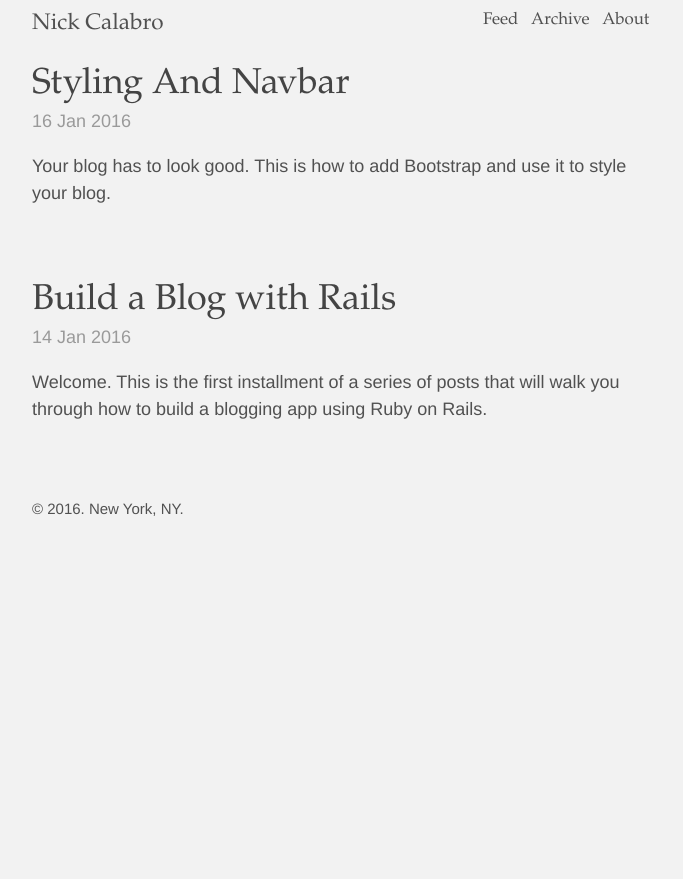
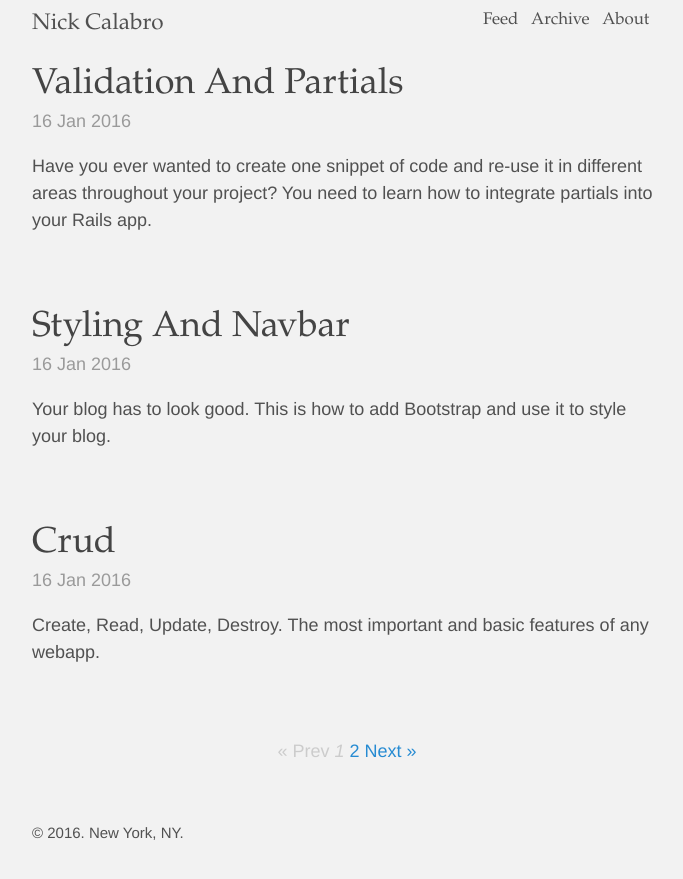
Before and after one commit to NickCalabs/nickcalabs.github.io, a Jekyll site: the page built from index.html, in a window 1280 px wide. Shown: the top 879 px of the page, without its empty margins (293-976 px from the left). Built offline with Jekyll 4.4.1, drawn with Linux system fonts in a browser that asks for light colours; Markdown is read by kramdown in place of the engine named in the settings; the list of posts is cut into pages by our own code; part of the change alters nothing that is shown.

Commit message:
new posts

````diff
--- a/_posts/2016-01-14-Build-a-Blog-with-Rails.markdown
+++ b/_posts/2016-01-14-Build-a-Blog-with-Rails.markdown
@@ -1,8 +1,5 @@
 ---
 layout: post
-tags:
-- jekyll
-- code
 title: "Build a Blog with Rails"
 categories: Rails
 author: Nick Calabro
--- /dev/null
+++ b/_posts/2016-01-16-CRUD.markdown
@@ -0,0 +1,57 @@
+---
+layout: post
+categories: Rails
+author: Nick Calabro
+image: railswelcome.jpg
+excerpt: "Create, Read, Update, Destroy. The most important and basic features of any webapp."
+---
+
+<meta name="twitter:card" content="summary" />
+<meta name="twitter:site" content="@NickCalabs" />
+<meta name="twitter:title" content="{{ page.title }}" />
+<meta name="twitter:description" content="Nick Calabro's Blog" />
+
+<div class="message">This is part four of the six part series covering, in detail, how to <a href="http://nameless-dusk-8821.herokuapp.com">create this blog with Ruby on Rails</a> from backend to frontend.
+</div>
+
+##Edit/Update
+
+Let’s face it, you’re never going to write a whole post the right way on the first try. Hell, this post probably has so many typos I’m surprised you’re still reading it. Adding update and edit functionality is fairly easy in our Rails app. Here’s the extra code you’ll need in the `posts_controller.rb`:
+
+```ruby
+def edit
+    @post = Post.find(params[:id])
+end
+
+def update
+    @post = Post.find(params[:id])
+
+    if @post.update(params[:post].permit(:title, :body))
+        redirect_to @post
+    else
+        render 'edit'
+    end
+end
+
+ def destroy
+    @post = Post.find(params[:id])
+    @post.destroy
+
+    redirect_to root_path
+end
+```
+
+From here, we now need a new view for the editing page. In `/posts`, create a new file called `edit.html.erb`. We can actually take the same code we have in `new.html.erb` and simply copy/paste it - just be sure to change the `h1` tag from “New Post” to “Edit Post”.
+
+This is great. We have all this functionality, but there are no links to get to any of them, and who wants to type things into the address bar? In `show.html.erb`, somewhere near where we show the date of the post, go ahead and add these couple lines of code:
+
+```ruby
+<%= link_to 'Edit', edit_post_path(@post) %>
+| <%= link_to 'Delete', post_path(@post), method: :delete, data: { confirm: "You sure?" } %>
+```
+
+With that, we now have all the CRUD features for our blog. Create, read, update, and destroy all the blog posts you’d like. We’re still not quite finished, though, but we’re nearly there.
+
+<div class="message">
+  If you liked this or found it useful please let me know. You can check out the code on my <a href="http://github.com/nickcalabs">GitHub</a> and I'd love to connect on <a href="http://twitter.com/nickcalabs">Twitter</a>, <a href="http://linkedin.com/in/nickcalabro">Linkedin</a>, or just chatting in <a href="mailto:calabro.nick@gmail.com">emails</a>.
+</div>
--- a/_posts/2016-01-16-Styling-and-Navbar.markdown
+++ b/_posts/2016-01-16-Styling-and-Navbar.markdown
@@ -1,8 +1,5 @@
 ---
 layout: post
-tags:
-- jekyll
-- code
 categories: Rails
 author: Nick Calabro
 image: railswelcome.jpg
--- /dev/null
+++ b/_posts/2016-01-16-Validation-and-Partials.markdown
@@ -0,0 +1,69 @@
+---
+layout: post
+categories: Rails
+author: Nick Calabro
+image: railswelcome.jpg
+excerpt: "Have you ever wanted to create one snippet of code and re-use it in different areas throughout your project? You need to learn how to integrate partials into your Rails app."
+---
+
+<meta name="twitter:card" content="summary" />
+<meta name="twitter:site" content="@NickCalabs" />
+<meta name="twitter:title" content="{{ page.title }}" />
+<meta name="twitter:description" content="Nick Calabro's Blog" />
+
+<div class="message">This is part three of the six part series covering, in detail, how to <a href="http://nameless-dusk-8821.herokuapp.com">create this blog with Ruby on Rails</a> from backend to frontend.
+</div>
+
+##Validate
+
+Right now, you can create a post with absolutely no content inside. In your `app/models/post.rb` file, we’re going to want to add some validations.
+
+```ruby
+class Post < ActiveRecord::Base
+    validates :title, presence: true, length: { miniimum: 5 }
+    validates :body, presence: true
+end
+```
+
+It’ll look like this when you’re finished. It can be kind of self-explanatory, but all we’re doing it telling it to throw an error if the title isn’t present at all or has fewer than 5 characters. Same thing with the body minus the char count.
+
+Next, we have to add some functionality to `posts_controller.rb`. In the `new` method add `@post = Post.new`. We’re also going to change up the create method by adding a little conditional. It should look like this.
+
+```ruby
+def create
+    @post = Post.new(post_params)
+
+    if @post.save
+        redirect_to @post
+    else
+        render 'new'
+    end
+end
+```
+
+##Errors
+
+Now, if you try to make a post at `localhost:3000/posts/new` and your title is not at least five characters, you won’t be able to post it. But, this isn’t very intuitive. Sure, you know about that rule now, but you might forget. A simple error message can really come in handy. So, near the form in `new.html.erb` add this right under the `form_for` and right before the first `<p>` tag:
+
+```ruby
+<% if @post.errors.any? %>
+    <div id="error">
+        <h2><%= pluralize(@post.errors.count, "error") %> prevented this post from saving</h2>
+        <ul>
+            <% @post.errors.full_messages.each do |msg| %>
+                <li><%= msg %></li>
+            <% end %>
+        </ul>
+    </div>
+<% end %>
+```
+
+##Partial
+
+While we’re here, cut everything from this file except the `h1` tag on top and create a new file in the same directory called `_form.html.erb`. This is a special type of file called a partial that’ll allow you to throw snippets like the form into. These types of coding practices will help keep our programs more DRY. Paste the whole form in there and just change the first line from `<%= form_for :post, url: posts_path do |f| %>` to `<%= form_for @post do |f| %>` - this will ensure our form is dynamic enough to be passed around the application. Now in `new.html.erb` just add `<%= render ‘form’ %>`. Go ahead and test out a new post to find nothing has changed on the front end.
+
+I’m sure you know how to commit your work with git at this point.
+
+<div class="message">
+  If you liked this or found it useful please let me know. You can check out the code on my <a href="http://github.com/nickcalabs">GitHub</a> and I'd love to connect on <a href="http://twitter.com/nickcalabs">Twitter</a>, <a href="http://linkedin.com/in/nickcalabro">Linkedin</a>, or just chatting in <a href="mailto:calabro.nick@gmail.com">emails</a>.
+</div>
````
Also changed, not shown: 1 other file.
